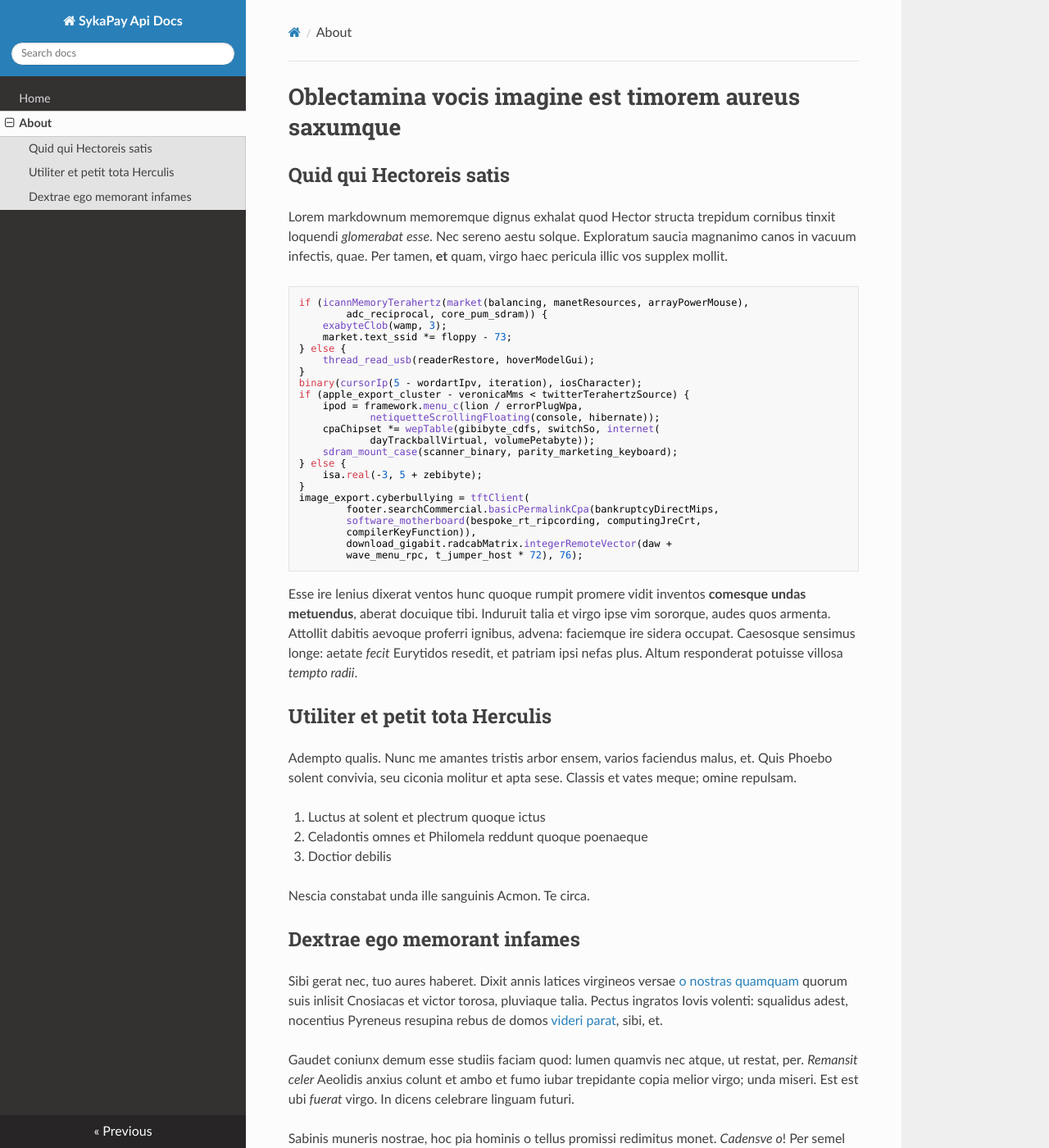
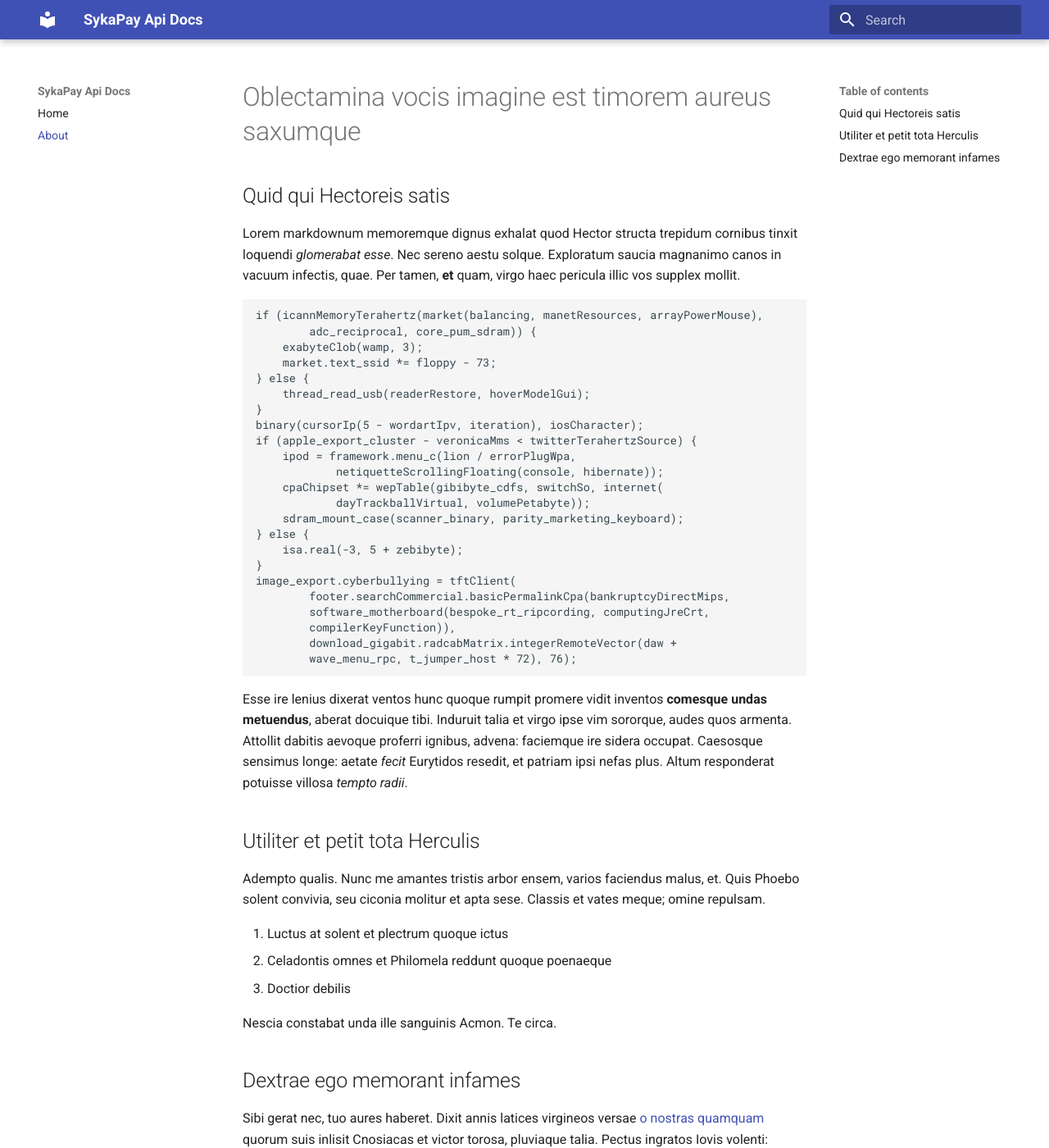
Before and after one commit to SykaPay/api-docs, an MkDocs documentation site: the page built from docs/about.md, in a window 1280 px wide and 1400 px high. Shown: the whole window at 82% size. Built offline with MkDocs 1.6.1 and Material for MkDocs 9.7.7, drawn with Linux system fonts in a browser that asks for light colours; nearby versions of some CDN libraries; some of the changed text lies outside the part shown.

Commit message:
refactor: updated workflow and added material theme

```diff
--- a/mkdocs.yml
+++ b/mkdocs.yml
@@ -3,4 +3,4 @@ site_url: https://apidocs-sykapay.herokuapp.com/
 nav:
     - Home: index.md
     - About: about.md
-theme: readthedocs
+theme: material
--- a/requirements.txt
+++ b/requirements.txt
@@ -6,7 +6,11 @@ Markdown==3.3.6
 MarkupSafe==2.1.1
 mergedeep==1.3.4
 mkdocs==1.3.0
+mkdocs-material==8.2.11
+mkdocs-material-extensions==1.0.3
 packaging==21.3
+Pygments==2.11.2
+pymdown-extensions==9.3
 pyparsing==3.0.8
 python-dateutil==2.8.2
 PyYAML==6.0
```
Also changed, not shown: 1 other file.
